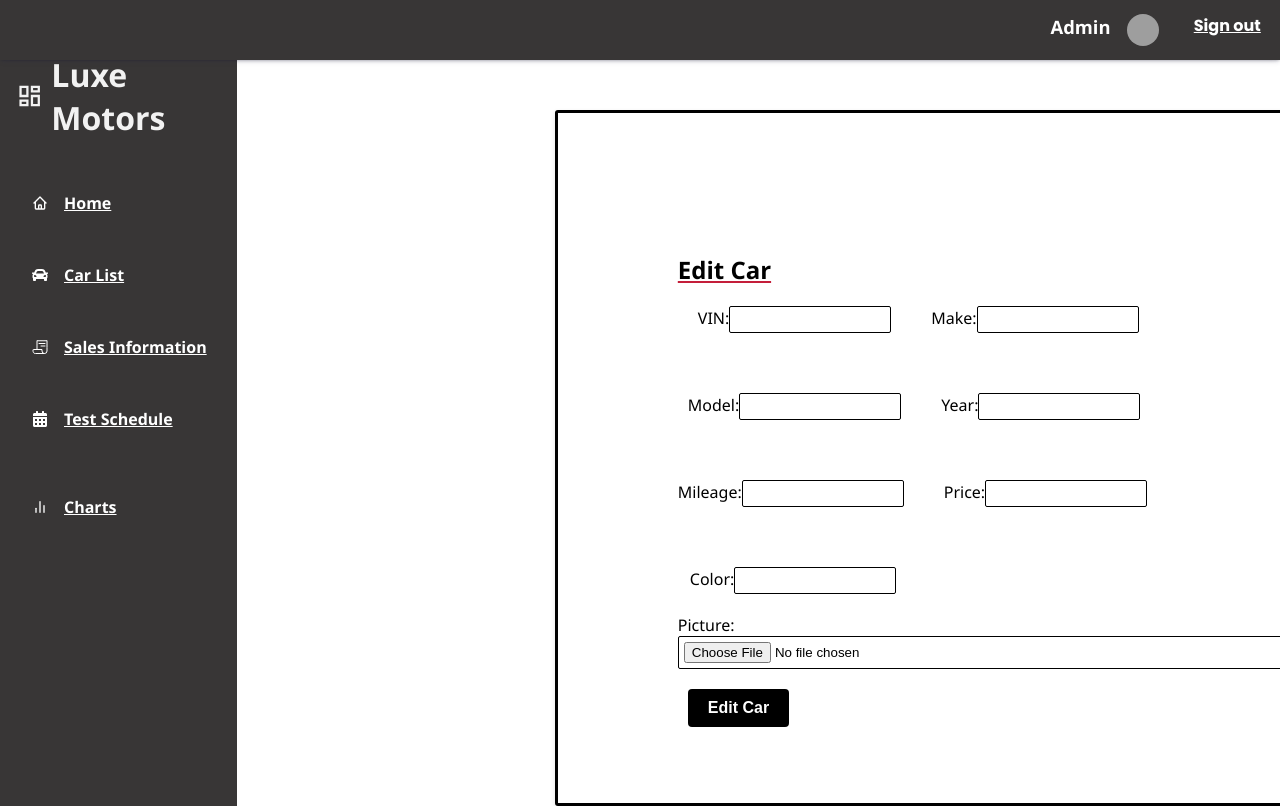
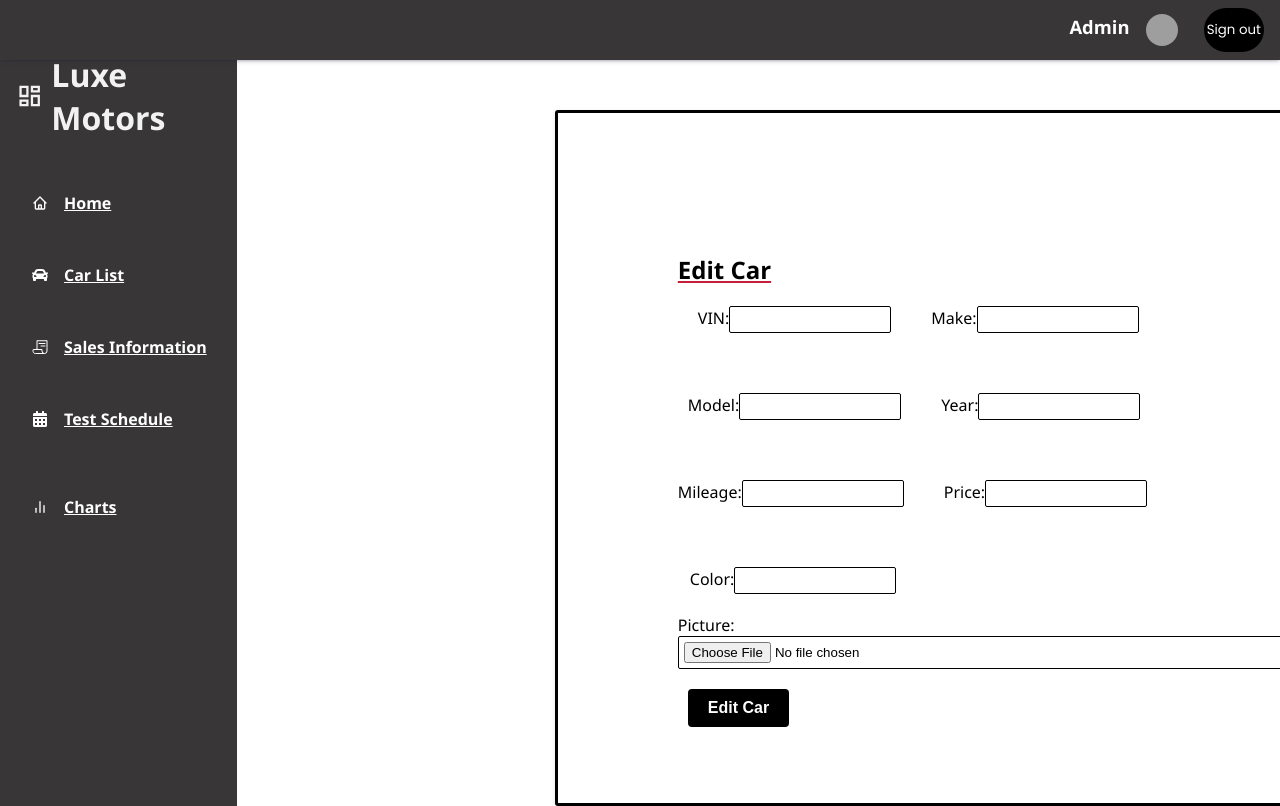
Before and after one commit to bechara-rizk/DealershipTeamOne, a Next.js app: page /dashboard/EditCarForm in a window 1280 px wide. Shown: the top 806 px of the page. Built offline with nearby package versions, Linux system fonts and the light colour scheme; grey boxes are pictures that could not be loaded.

Commit message:
admin sign out

```diff
--- a/src/components/DashboardNavbar.js
+++ b/src/components/DashboardNavbar.js
@@ -2,10 +2,13 @@ import React from 'react';
 import { MdNotificationsNone } from 'react-icons/md';
 import { FiSearch } from 'react-icons/fi';
 import { BiMessageRoundedDetail } from 'react-icons/bi';
-import Link from 'next/link';
+import { auth } from '../../firebase';
+import { useRouter } from 'next/router';
+
 
 
 const DashboardNavbar = () => {
+  const router = useRouter();
   return (
     <div className="dashNav">
       {/* <div className="search">
@@ -25,11 +28,12 @@ const DashboardNavbar = () => {
        <img src={"https://static.vecteezy.com/system/resources/previews/008/442/086/original/illustration-of-human-icon-user-symbol-icon-modern-design-on-blank-background-free-vector.jpg"} alt="avatar" />
       </div>
 
-      <div className="signout">
-      <Link href="" className="item">
+      <button onClick={async() => { //style this button, make it anything except for a link or a element
+        await auth.signOut()
+        router.push('/home/homescreen')
+      }} className="signout">
       <span>Sign out</span>
-          </Link>
-      </div>
+      </button>
     </div>
   )
 }
```
